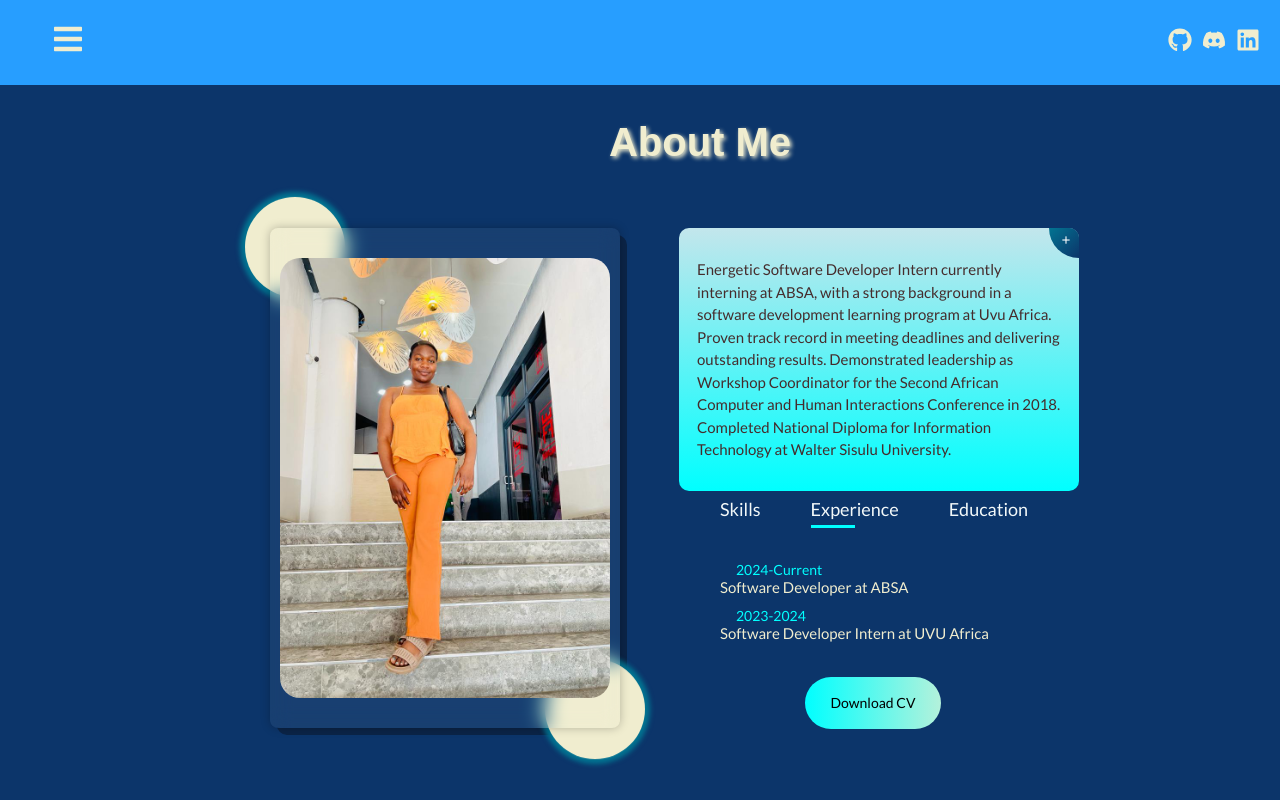
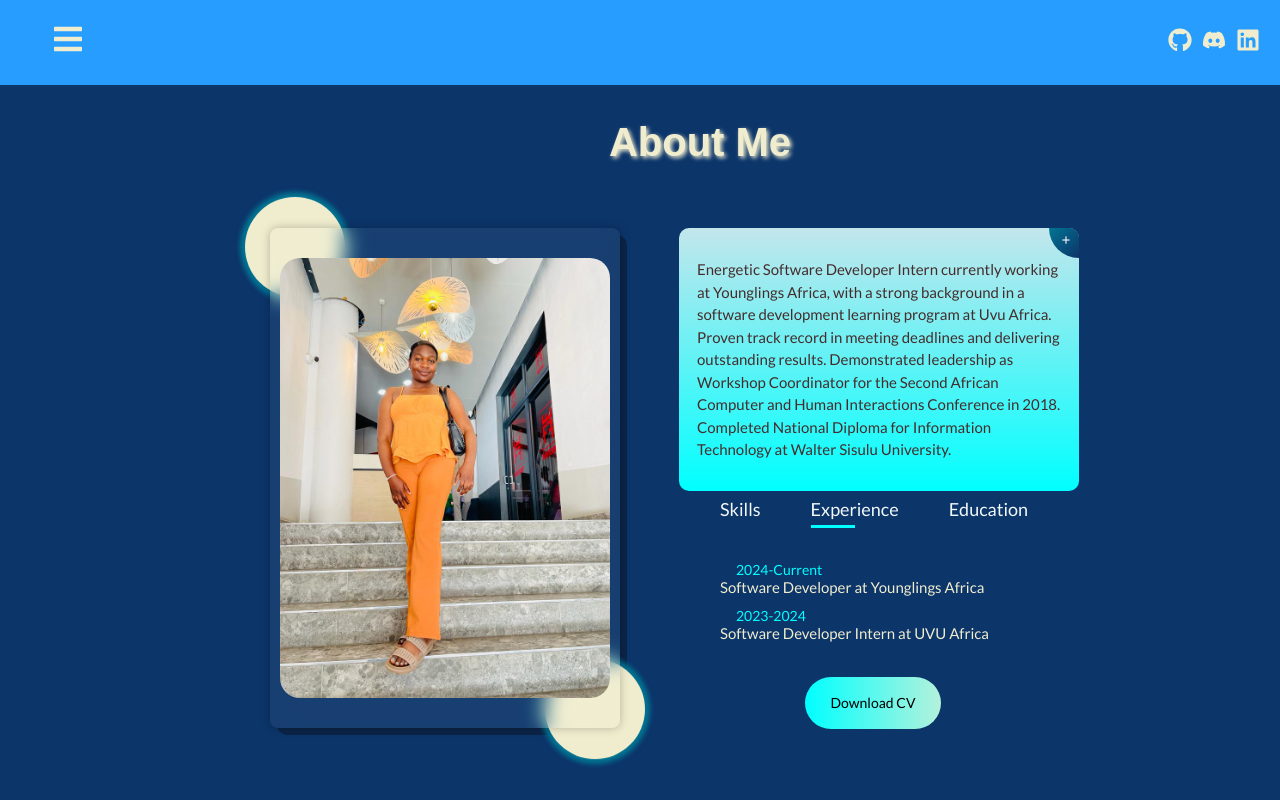
Before and after one commit to Sikhuphela/Port, a React (Create React App) app: page /about in a window 1280 px wide. Both pictures are taken after a click on the element "Experience". Shown: the top 800 px of the page. Built offline with nearby package versions, Linux system fonts and the light colour scheme.

Commit message:
Updated the about introduction paragraph

```diff
--- a/src/Pages/About.js
+++ b/src/Pages/About.js
@@ -37,7 +37,7 @@ function About() {
             <div className="div-wrapper">
               <div className="card">
                 <div className="card__title">
-                  <p className="small-desc">Energetic Software Developer Intern currently interning at ABSA,
+                  <p className="small-desc">Energetic Software Developer Intern currently working at Younglings Africa,
                   with a strong background in a software development learning program at Uvu Africa.
                    Proven track record in meeting deadlines and delivering outstanding results.
                    Demonstrated leadership as Workshop Coordinator for the Second African Computer and Human Interactions Conference in 2018.
@@ -64,13 +64,13 @@ function About() {
           </div>
           <div className={`tab-contents ${activeTab === 'experience' ? 'active-tab' : ''}`} id='experience'>
             <ul>
-              <li><span>2024-Current</span><br />Software Developer at ABSA</li>
+              <li><span>2024-Current</span><br />Software Developer at Younglings Africa</li>
               <li><span>2023-2024</span><br /> Software Developer Intern at UVU Africa</li>
             </ul>
           </div>
           <div className={`tab-contents ${activeTab === 'education' ? 'active-tab' : ''}`} id='education'>
             <ul>
-              <li><span>2019</span><br />NDip Information Technology at<br/> Walter Sisulu University</li>
+              <li><span>2019</span><br />National Diploma for Information Technology at<br/> Walter Sisulu University</li>
               <li><span>2013</span><br /> Matric at Sundra Secondary School</li>
             </ul>
           </div>
```
